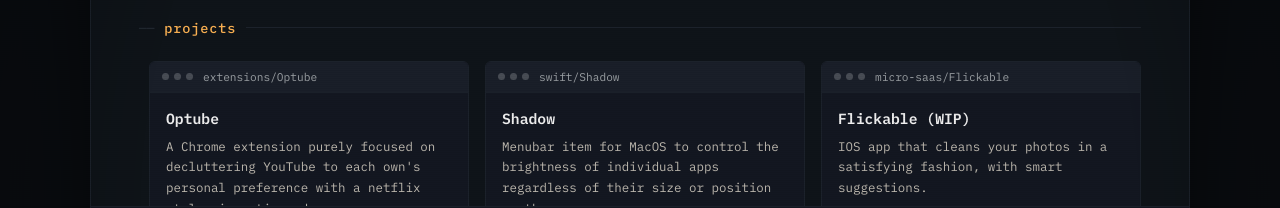
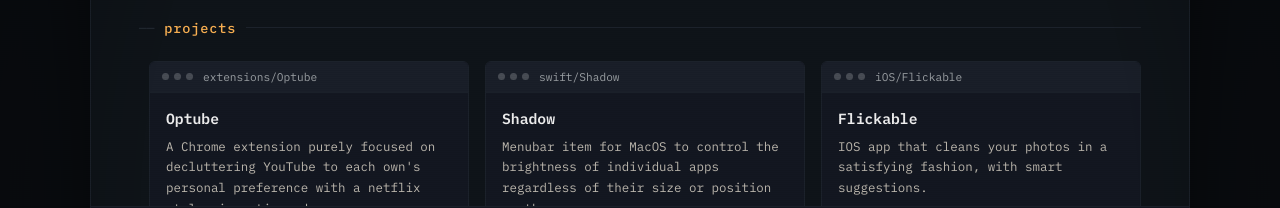
Before and after one commit to ljh-wd/ljhdev-portfolio, a React (Vite) app: page / in a window 1280 px wide. Shown: the part 557-765 px from the top of the page. Built offline with nearby package versions, Linux system fonts and the light colour scheme.

Commit message:
changed flickable status now live

```diff
--- a/src/data/portfolio.ts
+++ b/src/data/portfolio.ts
@@ -51,8 +51,8 @@
     link: "https://www.shadow-menu-bar.dev/",
   },
   {
-    folder: "micro-saas/Flickable",
-    name: "Flickable (WIP)",
+    folder: "iOS/Flickable",
+    name: "Flickable",
     description:
       "IOS app that cleans your photos in a satisfying fashion, with smart suggestions.",
     tech: ["React Native / Expo"],
```
